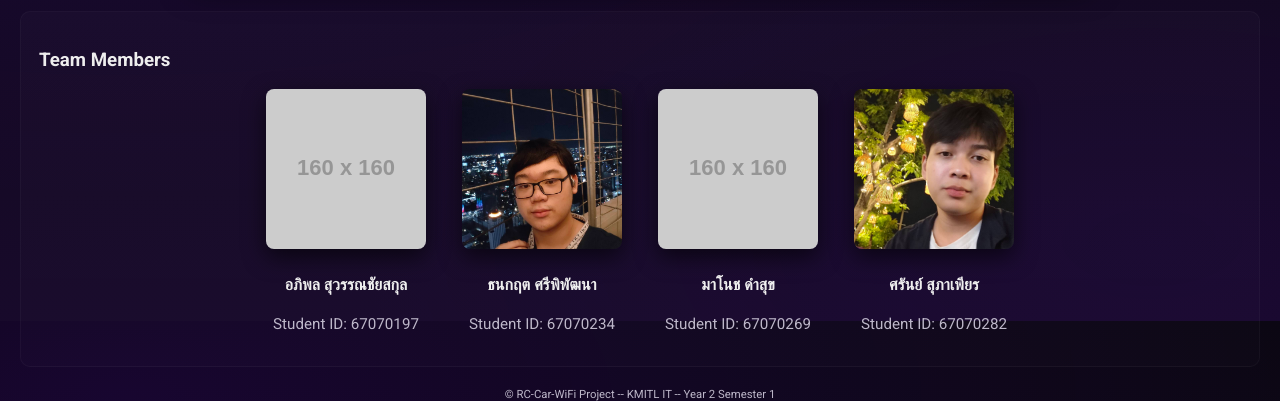
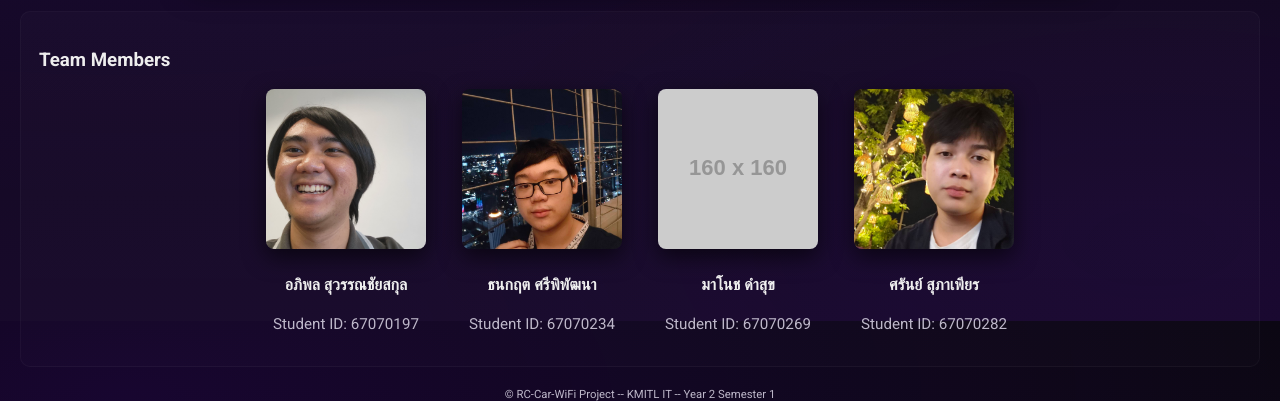
Before and after one commit to JapanSG/Physical-Computing-WIFI-RC-Car, a plain HTML site: page docs/index.html in a window 1280 px wide. Shown: the part 2079-2480 px from the top of the page. Drawn offline with Linux system fonts and the light colour scheme; placeholder pictures from the web are drawn by us.

Commit message:
Add 197 Image

```diff
--- a/docs/index.html
+++ b/docs/index.html
@@ -115,7 +115,7 @@
             <h3>Team Members</h3>
             <div class="team-grid">
                 <div class="member">
-                    <img src="https://via.placeholder.com/160x160?text=Member+2" alt="Member 2">
+                    <img src="images/members/67070197.jpg" alt="Member 2">
                     <h4>อภิพล สุวรรณชัยสกุล</h4>
                     <p class="muted">Student ID: 67070197</p>
                 </div>
```
Also changed, not shown: docs/images/members/67070197.jpg (added).
